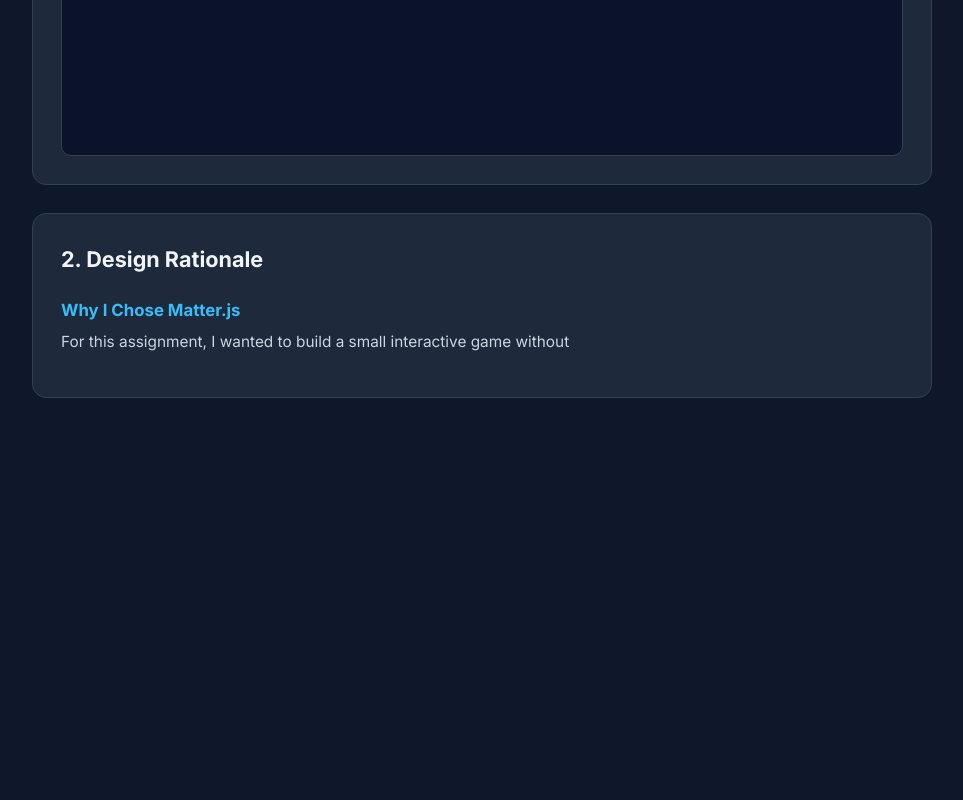
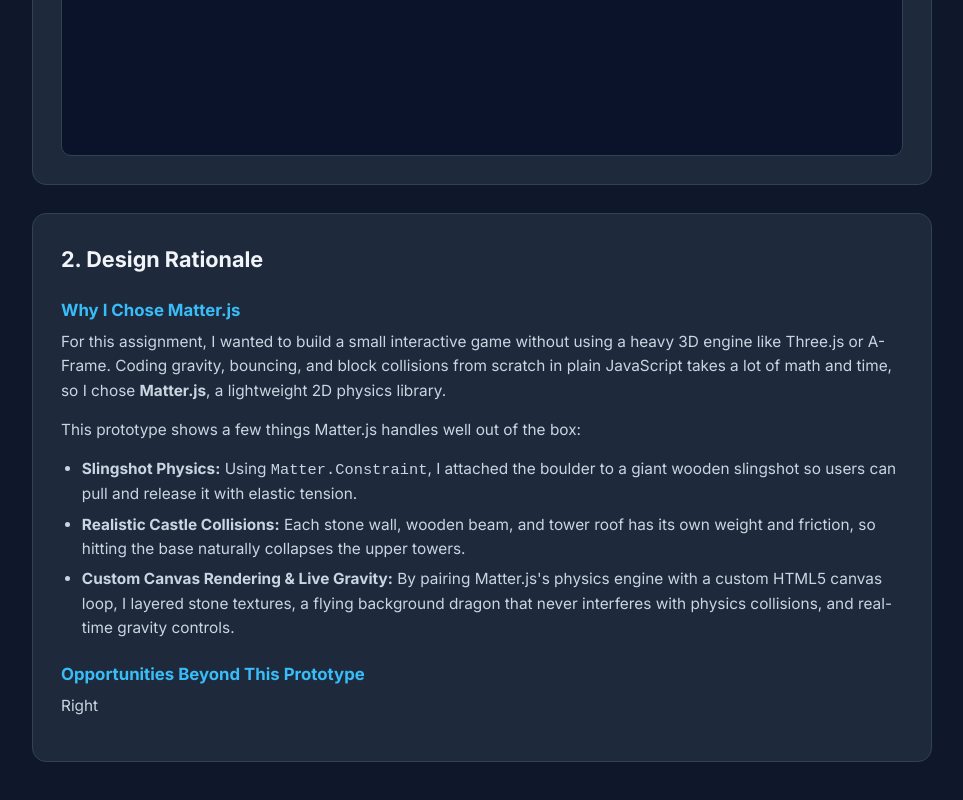
Before and after one commit to davidroq24/Assignment3, a plain HTML site: page index.html in a window 1280 px wide. Shown: the part 758-1558 px from the top of the page, without its empty margins (158-1121 px from the left). Before the commit the page ends 1248 px from the top, so only its background shows below. Drawn offline with nearby package versions, Linux system fonts and the light colour scheme.

Commit message:
Update index.html

```diff
--- a/index.html
+++ b/index.html
@@ -7,7 +7,7 @@
   <link rel="preconnect" href="https://fonts.googleapis.com" />
   <link rel="preconnect" href="https://fonts.gstatic.com" crossorigin />
   <link href="https://fonts.googleapis.com/css2?family=Inter:wght@400;500;600;700&display=swap" rel="stylesheet" />
-  <script src="https://cdn.jsdelivr.net/npm/matter-js@0.20.0/build/matter.min.js"></script>
+  <script src="https://cdnjs.cloudflare.com/ajax/libs/matter-js/0.19.0/matter.min.js"></script>
   <style>
     * { box-sizing: border-box; margin: 0; padding: 0; }
     body {
@@ -125,4 +125,17 @@
 
       <h3>Why I Chose Matter.js</h3>
       <p>
-        For this assignment, I wanted to build a small interactive game without
+        For this assignment, I wanted to build a small interactive game without using a heavy 3D engine like Three.js or A-Frame. Coding gravity, bouncing, and block collisions from scratch in plain JavaScript takes a lot of math and time, so I chose <strong>Matter.js</strong>, a lightweight 2D physics library.
+      </p>
+      <p>
+        This prototype shows a few things Matter.js handles well out of the box:
+      </p>
+      <ul>
+        <li><strong>Slingshot Physics:</strong> Using <code>Matter.Constraint</code>, I attached the boulder to a giant wooden slingshot so users can pull and release it with elastic tension.</li>
+        <li><strong>Realistic Castle Collisions:</strong> Each stone wall, wooden beam, and tower roof has its own weight and friction, so hitting the base naturally collapses the upper towers.</li>
+        <li><strong>Custom Canvas Rendering &amp; Live Gravity:</strong> By pairing Matter.js's physics engine with a custom HTML5 canvas loop, I layered stone textures, a flying background dragon that never interferes with physics collisions, and real-time gravity controls.</li>
+      </ul>
+
+      <h3>Opportunities Beyond This Prototype</h3>
+      <p>
+        Right
```
